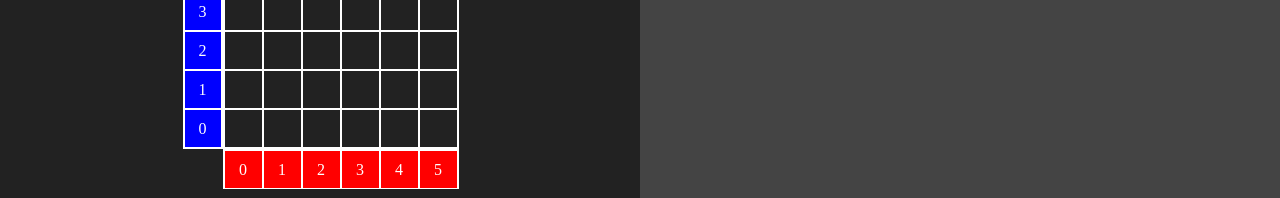
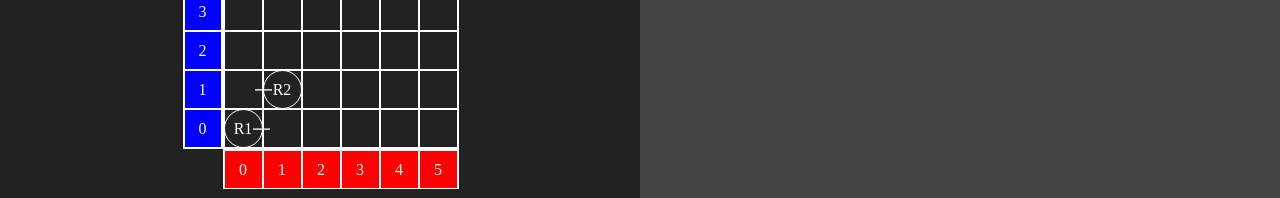
Before and after one commit to Daniel-Henrique-De-Souza/Explorando-Marte-Niuco, a SvelteKit app: page / in a window 1280 px wide. Shown: the part 187-385 px from the top of the page. Built offline with nearby package versions, Linux system fonts and the light colour scheme.

Commit message:
Adicionado rovers ao planalto

```diff
--- a/src/routes/+page.svelte
+++ b/src/routes/+page.svelte
@@ -2,6 +2,24 @@
     let x = 5;
     let y = 5;
     let items = Array((x + 1) * (y + 1));
+
+    let rovers = [
+        { x: 0, y: 0, direction: "E" },
+        { x: 1, y: 1, direction: "W" },
+    ];
+
+    function getRotationDegree(rover: any) {
+        switch (rover.direction) {
+            case "E":
+                return 90;
+            case "S":
+                return 180;
+            case "W":
+                return 270;
+        }
+
+        return 0;
+    }
 </script>
 
 <div class="main">
@@ -21,6 +39,19 @@
                 {#each items as item}
                     <div class="cell">{item}</div>
                 {/each}
+                <div class="rovers">
+                    {#each rovers as rover, index}
+                        <div
+                            class="cell rover"
+                            style="transform: translate(calc({rover.x} * (var(--cell-size) - 1px)), calc({rover.y +
+                                1} * (var(--cell-size) - 1px) * -1)); --r: {getRotationDegree(
+                                rover,
+                            )}deg;"
+                        >
+                            R{index + 1}
+                        </div>
+                    {/each}
+                </div>
             </div>
         </div>
     </div>
@@ -55,6 +86,7 @@
         background: #222;
         display: flex;
         justify-content: center;
+        overflow: auto;
     }
 
     .container {
@@ -104,6 +136,25 @@
         justify-content: center;
     }
 
+    .rovers {
+        position: relative;
+        width: 100%;
+    }
+
+    .rover {
+        position: absolute;
+        border-radius: 50%;
+    }
+
+    .rover::after {
+        content: "|";
+        position: absolute;
+        transform: translateY(calc(var(--cell-size) / 2 * -1));
+        rotate: var(--r);
+        font-weight: 900;
+        font-size: larger;
+    }
+
     .mission-control {
         width: 100%;
         height: 50%;
```
